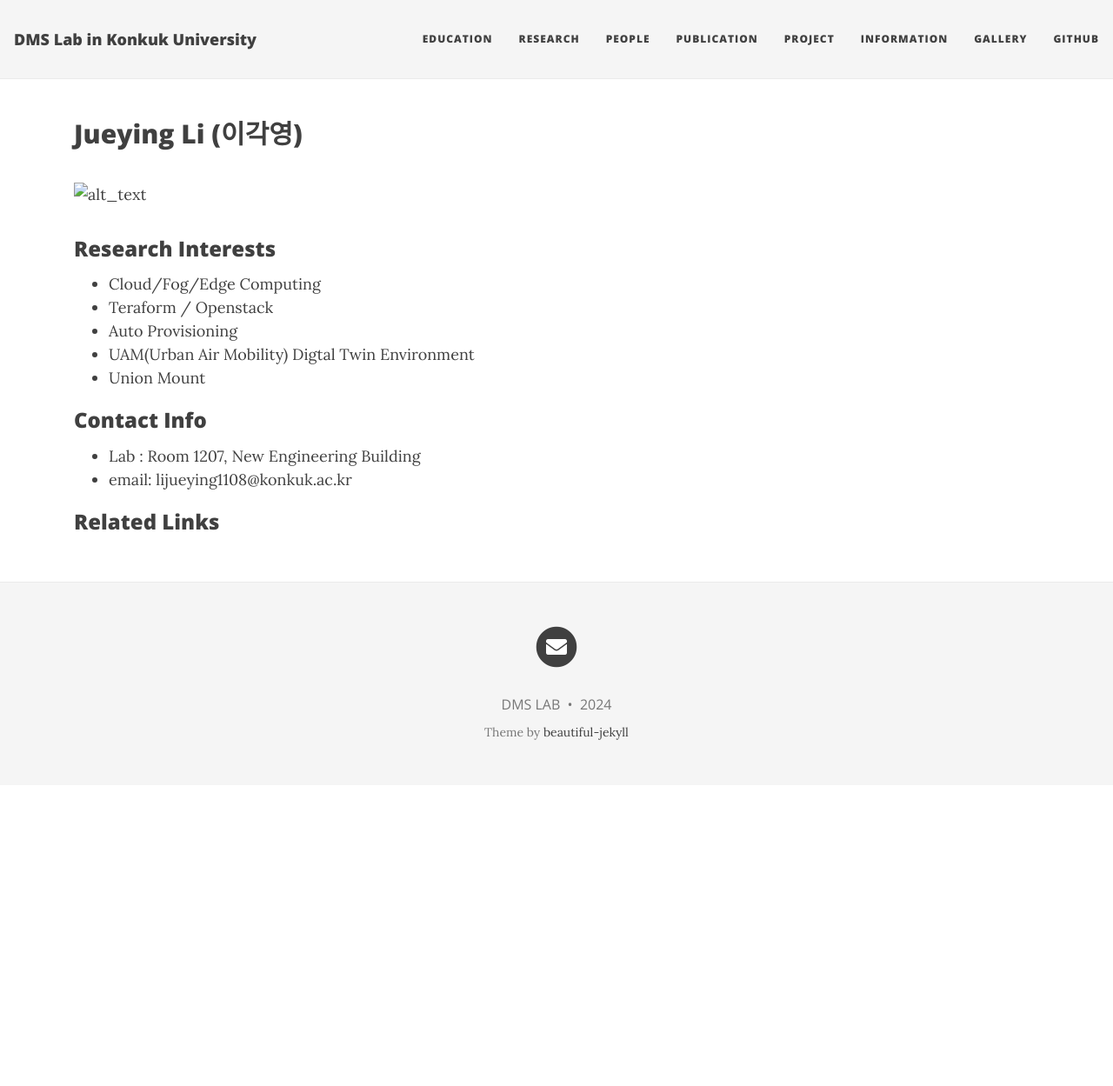
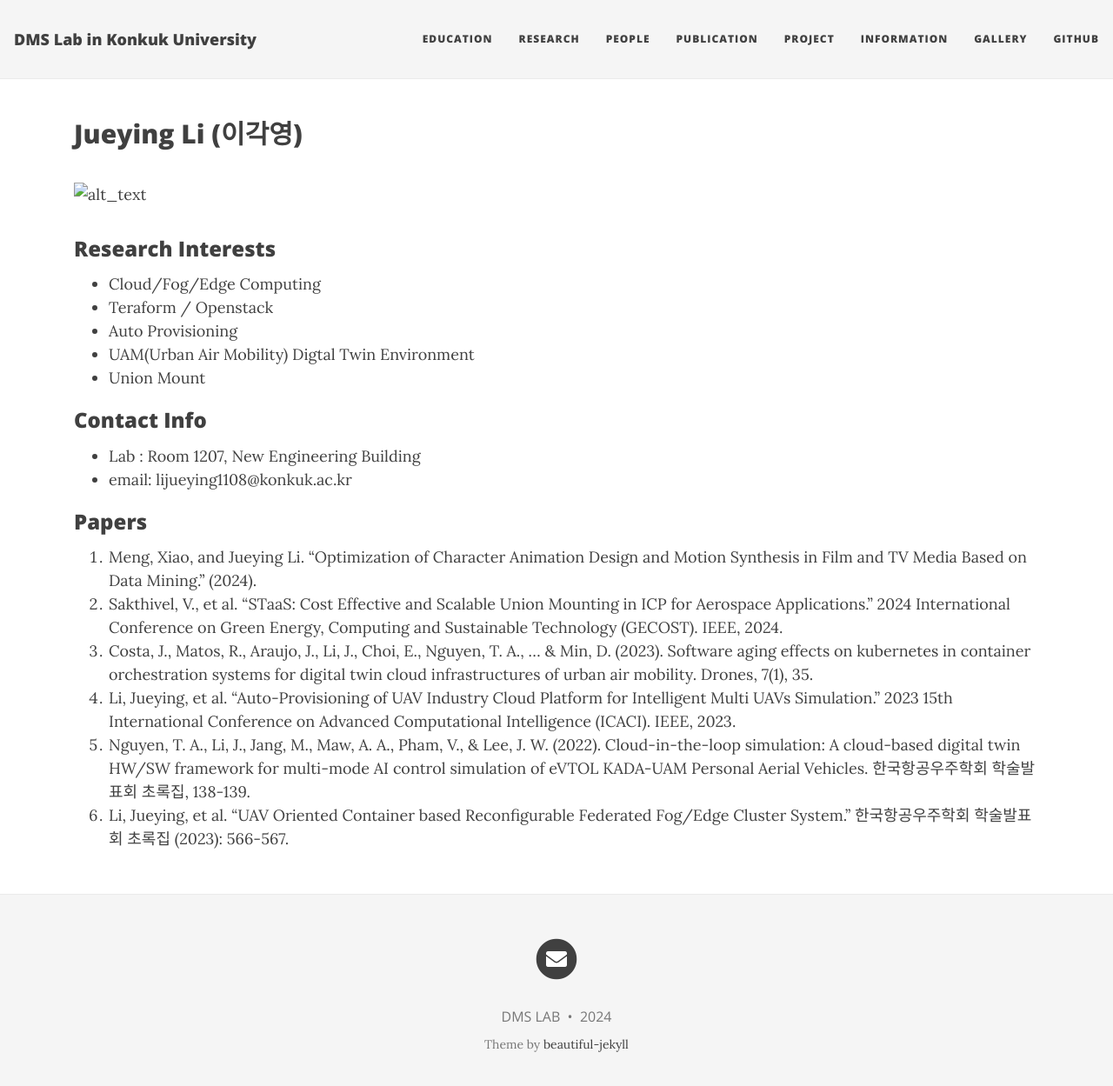
Before and after one commit to dmslab-konkuk/dmslab-konkuk.github.io, a Jekyll site: the page built from people/JueyingLi.md, in a window 1280 px wide and 1262 px high. Shown: the top 1249 px of the window at 87% size. Built offline with Jekyll 4.4.1, drawn with Linux system fonts in a browser that asks for light colours; nearby versions of some CDN libraries.

Commit message:
Update JueyingLi.md

```diff
--- a/people/JueyingLi.md
+++ b/people/JueyingLi.md
@@ -17,4 +17,10 @@ title: Jueying Li
 - Lab : Room 1207, New Engineering Building
 - email: lijueying1108@konkuk.ac.kr
 
-### Related Links
+### Papers
+1. Meng, Xiao, and Jueying Li. "Optimization of Character Animation Design and Motion Synthesis in Film and TV Media Based on Data Mining." (2024).
+2. Sakthivel, V., et al. "STaaS: Cost Effective and Scalable Union Mounting in ICP for Aerospace Applications." 2024 International Conference on Green Energy, Computing and Sustainable Technology (GECOST). IEEE, 2024.
+3. Costa, J., Matos, R., Araujo, J., Li, J., Choi, E., Nguyen, T. A., ... & Min, D. (2023). Software aging effects on kubernetes in container orchestration systems for digital twin cloud infrastructures of urban air mobility. Drones, 7(1), 35.
+4. Li, Jueying, et al. "Auto-Provisioning of UAV Industry Cloud Platform for Intelligent Multi UAVs Simulation." 2023 15th International Conference on Advanced Computational Intelligence (ICACI). IEEE, 2023.
+5. Nguyen, T. A., Li, J., Jang, M., Maw, A. A., Pham, V., & Lee, J. W. (2022). Cloud-in-the-loop simulation: A cloud-based digital twin HW/SW framework for multi-mode AI control simulation of eVTOL KADA-UAM Personal Aerial Vehicles. 한국항공우주학회 학술발표회 초록집, 138-139.
+6. Li, Jueying, et al. "UAV Oriented Container based Reconfigurable Federated Fog/Edge Cluster System." 한국항공우주학회 학술발표회 초록집 (2023): 566-567.
```
